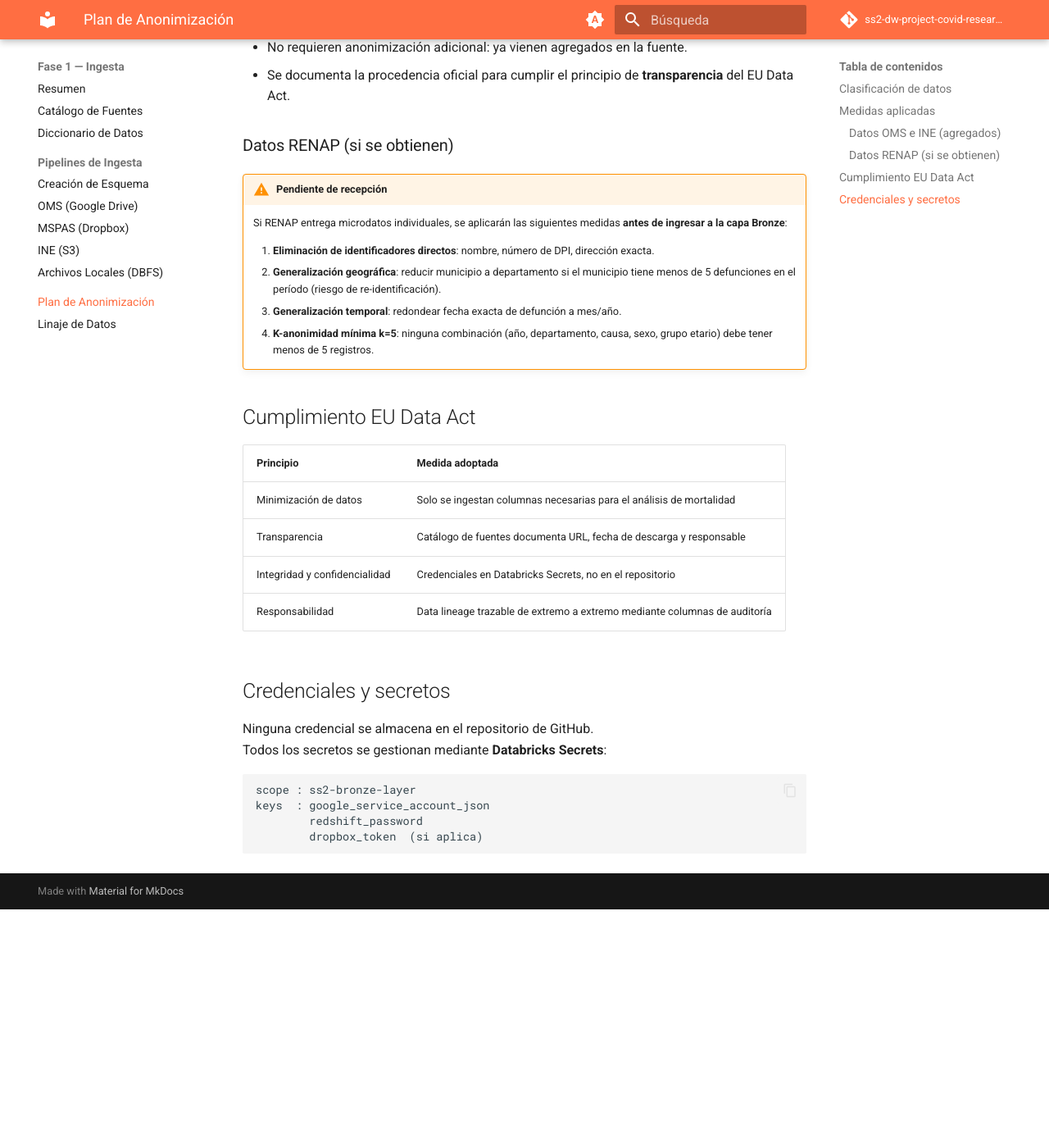
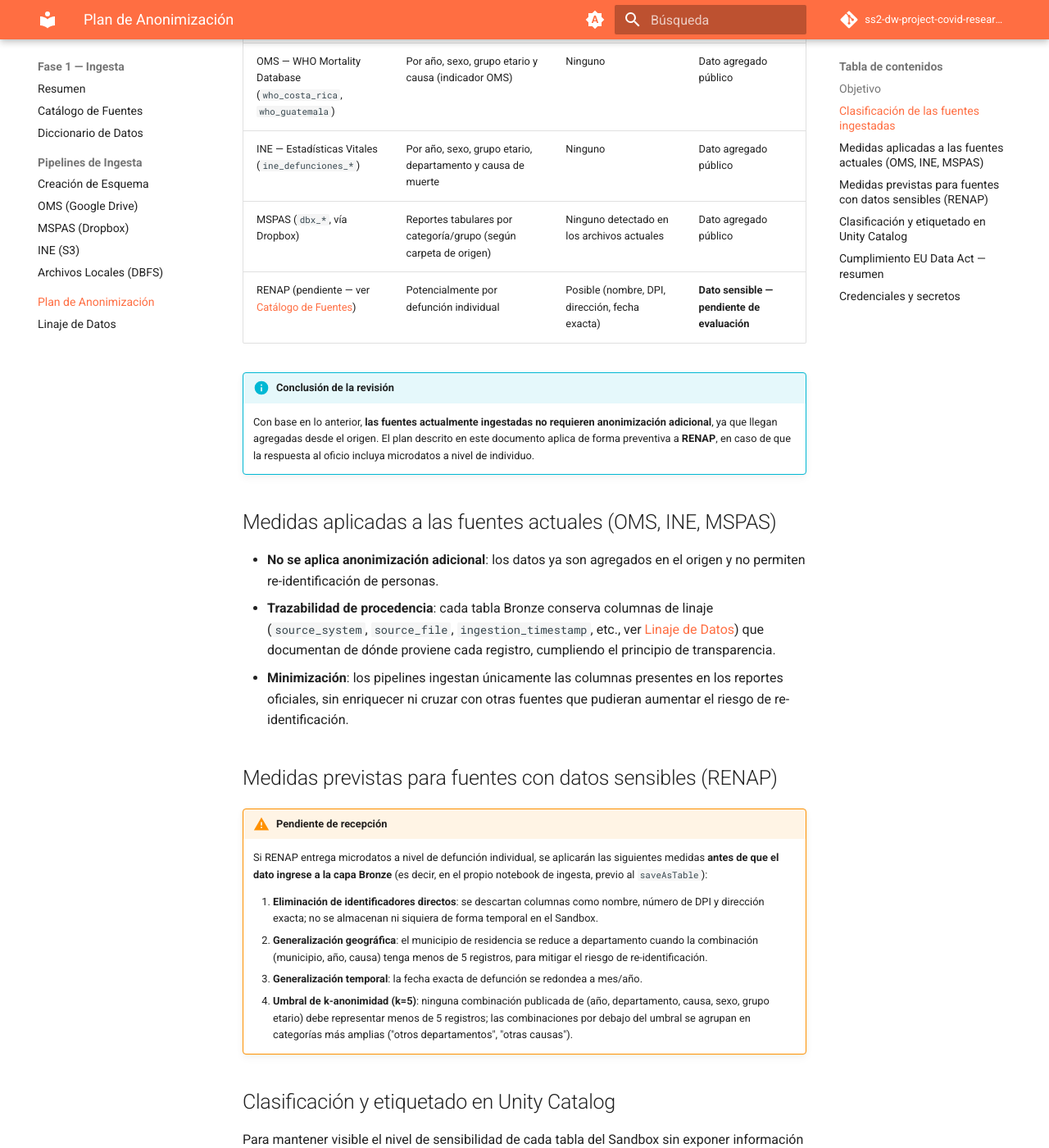
Before and after one commit to SofiaQuintana/ss2-dw-project-covid-research, an MkDocs documentation site: the page built from docs/fase1/anonimizacion.md, in a window 1280 px wide and 1400 px high, scrolled down 723 px. Shown: the whole window at 82% size. Built offline with MkDocs 1.6.1 and Material for MkDocs 9.7.7, drawn with Linux system fonts in a browser that asks for light colours; comment, search, counter and statistics services are not loaded; before the commit the page ends 1832 px from its top, so only the background shows below that; some of the changed text lies outside the part shown.

Commit message:
feat: update anonymization plan to clarify data aggregation criteria and compliance measures for EU Data Act

````diff
--- a/docs/fase1/anonimizacion.md
+++ b/docs/fase1/anonimizacion.md
@@ -1,53 +1,117 @@
-# Plan de Anonimización — EU Data Act
+# Plan de Anonimización / Agregación de Datos Sensibles — EU Data Act
 
-## Clasificación de datos
+## Objetivo
 
-Los datos utilizados en este proyecto son **datos agregados de mortalidad** publicados
-por organismos oficiales (OMS, INE). No contienen identificadores personales directos
-(nombre, DPI, dirección).
+Establecer los criterios bajo los cuales se determina si una fuente de datos
+requiere anonimización o agregación antes de ingresar al Sandbox/Bronze, y
+documentar las medidas — actuales y previstas — que garantizan el cumplimiento
+de los principios de **minimización de datos**, **transparencia** y
+**confidencialidad** exigidos por el EU Data Act.
 
-| Fuente | Nivel de agregación | Identificadores personales | Clasificación |
-|--------|--------------------|-----------------------------|---------------|
-| OMS — WHO Mortality DB | Por año / sexo / grupo etario / causa | Ninguno | Dato agregado público |
-| INE — Estadísticas Vitales | Por año / municipio / causa CIE-10 | Ninguno | Dato agregado público |
-| RENAP | Por defunción individual | Potencial (si incluye nombre/DPI) | **Dato sensible** |
+## Clasificación de las fuentes ingestadas
 
-## Medidas aplicadas
+Se revisaron los cuatro pipelines de extracción de la Fase 1
+(`s3-ine-ingestion-script.ipynb`, `dropbox-mspas-ingestion-script.ipynb`,
+`gdrive-oms-ingestion-script.ipynb`, `localvolume-oms-ingestion-script.ipynb`)
+y los esquemas resultantes en `sandbox_bronze_ss2`. En ningún caso se
+identificaron columnas con identificadores personales directos (nombre,
+número de DPI, dirección, fecha de nacimiento individual, etc.): todas las
+fuentes actuales entregan **estadísticas ya agregadas** por dimensiones como
+año, sexo, grupo etario, departamento y causa de defunción (CIE-10).
 
-### Datos OMS e INE (agregados)
-- No requieren anonimización adicional: ya vienen agregados en la fuente.
-- Se documenta la procedencia oficial para cumplir el principio de **transparencia** del EU Data Act.
+| Fuente | Nivel de agregación observado | Identificadores personales | Clasificación |
+|--------|--------------------------------|------------------------------|----------------|
+| OMS — WHO Mortality Database (`who_costa_rica`, `who_guatemala`) | Por año, sexo, grupo etario y causa (indicador OMS) | Ninguno | Dato agregado público |
+| INE — Estadísticas Vitales (`ine_defunciones_*`) | Por año, sexo, grupo etario, departamento y causa de muerte | Ninguno | Dato agregado público |
+| MSPAS (`dbx_*`, vía Dropbox) | Reportes tabulares por categoría/grupo (según carpeta de origen) | Ninguno detectado en los archivos actuales | Dato agregado público |
+| RENAP (pendiente — ver [Catálogo de Fuentes](catalogo_fuentes.md)) | Potencialmente por defunción individual | Posible (nombre, DPI, dirección, fecha exacta) | **Dato sensible — pendiente de evaluación** |
 
-### Datos RENAP (si se obtienen)
+!!! info "Conclusión de la revisión"
+    Con base en lo anterior, **las fuentes actualmente ingestadas no requieren
+    anonimización adicional**, ya que llegan agregadas desde el origen. El
+    plan descrito en este documento aplica de forma preventiva a **RENAP**, en
+    caso de que la respuesta al oficio incluya microdatos a nivel de individuo.
+
+## Medidas aplicadas a las fuentes actuales (OMS, INE, MSPAS)
+
+- **No se aplica anonimización adicional**: los datos ya son agregados en el
+  origen y no permiten re-identificación de personas.
+- **Trazabilidad de procedencia**: cada tabla Bronze conserva columnas de
+  linaje (`source_system`, `source_file`, `ingestion_timestamp`, etc., ver
+  [Linaje de Datos](lineage.md)) que documentan de dónde proviene cada
+  registro, cumpliendo el principio de transparencia.
+- **Minimización**: los pipelines ingestan únicamente las columnas presentes
+  en los reportes oficiales, sin enriquecer ni cruzar con otras fuentes que
+  pudieran aumentar el riesgo de re-identificación.
+
+## Medidas previstas para fuentes con datos sensibles (RENAP)
 
 !!! warning "Pendiente de recepción"
-    Si RENAP entrega microdatos individuales, se aplicarán las siguientes medidas
-    **antes de ingresar a la capa Bronze**:
+    Si RENAP entrega microdatos a nivel de defunción individual, se aplicarán
+    las siguientes medidas **antes de que el dato ingrese a la capa Bronze**
+    (es decir, en el propio notebook de ingesta, previo al `saveAsTable`):
 
-    1. **Eliminación de identificadores directos**: nombre, número de DPI, dirección exacta.
-    2. **Generalización geográfica**: reducir municipio a departamento si el municipio
-       tiene menos de 5 defunciones en el período (riesgo de re-identificación).
-    3. **Generalización temporal**: redondear fecha exacta de defunción a mes/año.
-    4. **K-anonimidad mínima k=5**: ninguna combinación (año, departamento, causa, sexo,
-       grupo etario) debe tener menos de 5 registros.
+    1. **Eliminación de identificadores directos**: se descartan columnas como
+       nombre, número de DPI y dirección exacta; no se almacenan ni siquiera de
+       forma temporal en el Sandbox.
+    2. **Generalización geográfica**: el municipio de residencia se reduce a
+       departamento cuando la combinación (municipio, año, causa) tenga menos
+       de 5 registros, para mitigar el riesgo de re-identificación.
+    3. **Generalización temporal**: la fecha exacta de defunción se redondea a
+       mes/año.
+    4. **Umbral de k-anonimidad (k=5)**: ninguna combinación publicada de
+       (año, departamento, causa, sexo, grupo etario) debe representar menos
+       de 5 registros; las combinaciones por debajo del umbral se agrupan en
+       categorías más amplias ("otros departamentos", "otras causas").
 
-## Cumplimiento EU Data Act
+## Clasificación y etiquetado en Unity Catalog
+
+Para mantener visible el nivel de sensibilidad de cada tabla del Sandbox sin
+exponer información sensible en los metadatos, se adopta como buena práctica
+el uso de **Governed Tags** de Unity Catalog
+([Databricks — Governed tags](https://docs.databricks.com/aws/en/admin/governed-tags/)).
+Los governed tags permiten definir, a nivel de cuenta, un conjunto controlado
+de claves y valores permitidos, lo que evita etiquetas libres e inconsistentes
+entre esquemas.
+
+Se propone un único tag gobernado, aplicado a nivel de tabla:
+
+| Tag | Valores permitidos | Aplicación |
+|-----|---------------------|------------|
+| `sensitivity` | `public_aggregated`, `sensitive_pending_review` | `public_aggregated` para todas las tablas actuales de `sandbox_bronze_ss2` (OMS, INE, MSPAS); `sensitive_pending_review` para cualquier tabla derivada de RENAP hasta que se confirme y aplique el plan de anonimización descrito arriba |
+
+!!! note "Por qué governed tags y no comentarios libres"
+    La documentación de Databricks recomienda **no incluir información
+    sensible en el nombre o valor de un tag** (p. ej. nunca un nombre de
+    persona), sino usar valores estandarizados y predefinidos. El tag
+    `sensitivity` cumple esa recomendación: clasifica la tabla sin revelar
+    contenido, y al estar gobernado a nivel de cuenta evita que cada pipeline
+    defina su propia convención de etiquetado.
+
+## Cumplimiento EU Data Act — resumen
 
 | Principio | Medida adoptada |
-|-----------|----------------|
-| Minimización de datos | Solo se ingestan columnas necesarias para el análisis de mortalidad |
-| Transparencia | Catálogo de fuentes documenta URL, fecha de descarga y responsable |
-| Integridad y confidencialidad | Credenciales en Databricks Secrets, no en el repositorio |
-| Responsabilidad | Data lineage trazable de extremo a extremo mediante columnas de auditoría |
+|-----------|------------------|
+| Minimización de datos | Solo se ingestan las columnas presentes en los reportes oficiales de OMS, INE y MSPAS |
+| Transparencia | El [Catálogo de Fuentes](catalogo_fuentes.md) y el [Linaje de Datos](lineage.md) documentan origen, fecha de descarga y responsable de cada ingesta |
+| Integridad y confidencialidad | Credenciales gestionadas exclusivamente mediante Databricks Secrets; ninguna se almacena en el repositorio |
+| Responsabilidad y trazabilidad | Linaje extremo a extremo mediante columnas de auditoría (`ingestion_timestamp`, `source_system`, `source_file`, etc.) |
+| Protección de datos sensibles | Plan de generalización y k-anonimidad (k=5) definido y listo para aplicarse a RENAP si se recibe información a nivel individual |
+| Clasificación consistente | Tag gobernado `sensitivity` en Unity Catalog para distinguir tablas agregadas de tablas pendientes de revisión |
 
 ## Credenciales y secretos
 
-Ninguna credencial se almacena en el repositorio de GitHub.
-Todos los secretos se gestionan mediante **Databricks Secrets**:
+Ninguna credencial se almacena en el repositorio de GitHub. Todos los
+secretos se gestionan mediante **Databricks Secrets**, en el scope usado por
+los cuatro pipelines de ingesta:
 
 ```
 scope : ss2-bronze-layer
-keys  : google_service_account_json
-        redshift_password
-        dropbox_token  (si aplica)
+keys  : aws_access_key_id, aws_secret_access_key   (INE — S3)
+        dropbox_app_key, dropbox_app_secret, dropbox_token   (MSPAS — Dropbox)
+        gsa_type, gsa_project_id, gsa_private_key_id,
+        gsa_private_key, gsa_client_email, gsa_client_id,
+        gsa_auth_uri, gsa_token_uri,
+        gsa_auth_provider_x509_cert_url,
+        gsa_client_x509_cert_url, gsa_universe_domain   (OMS — Google Drive)
 ```
````
